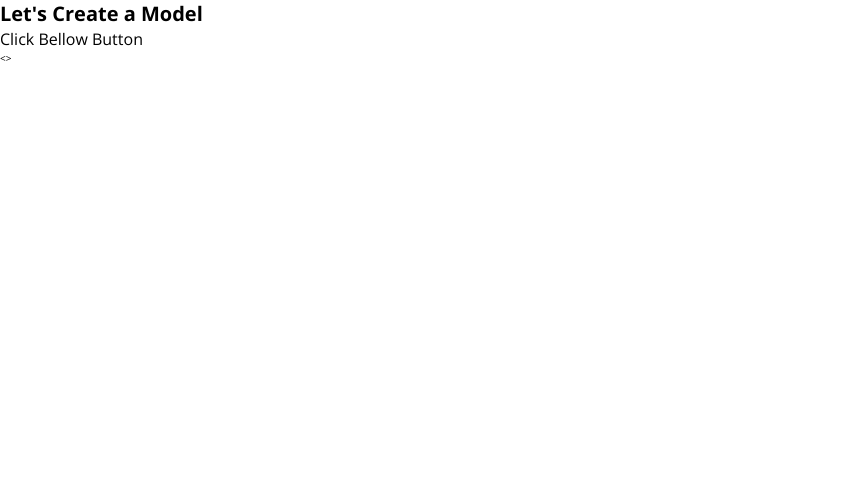
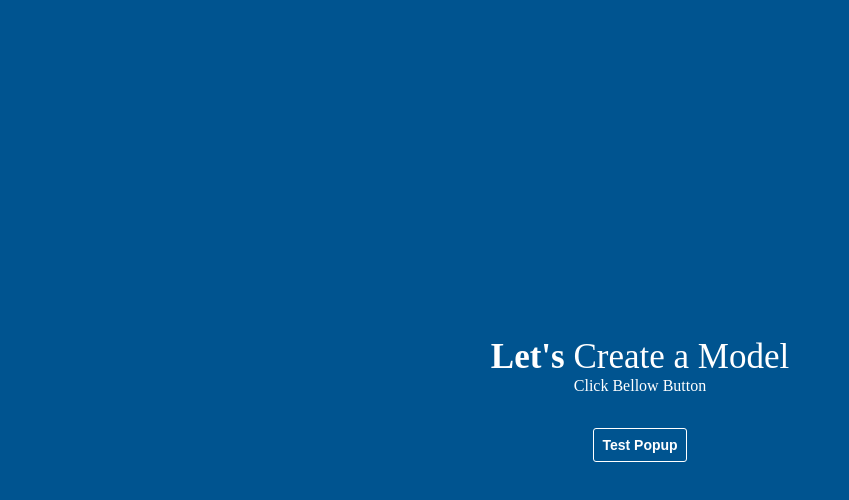
Before and after one commit to DMGamage/JS_Practice, a plain HTML site: page Model_popup/index.html in a window 1280 px wide. Shown: the whole page, without its empty margins (0-849 px from the left). Drawn offline with nearby package versions, Linux system fonts and the light colour scheme.

Commit message:
Finish Css part

```diff
--- a/Model_popup/index.html
+++ b/Model_popup/index.html
@@ -16,7 +16,27 @@
     <p>Click Bellow Button</p>
   </header>
 
-  <>
+  <section>
+    <div class="container">
+      <form action="">
+        <button id="btn">Test Popup</button>
+      </form>
+    </div>
+  </section>
+
+  <div class="modal">
+    <div class="model-container">
+      <span class="close">&times;</span>
+      <h1>Hello World!!</h1>
+      <hr>
+      <p>Lorem* jhdbfkjs hjg bfksjd sd fgbkjs skjfgbjksgis hfwie wi gfwklig sislfbsig sif giswlfgswbighf ilswgifsw f
+         lugfswligfoig l sliuewg fwlopwe ; wsiuf gwsig iw fliwfh wifgf;bs gohfebfuwsl dfsjf;
+      </p>
+
+    </div>
+
+
+  </div>
 
     <script src="script.js"></script>
   </body>
--- a/Model_popup/styles.css
+++ b/Model_popup/styles.css
@@ -21,21 +21,94 @@ html {
   font-size: 10px;
 }
 
-body {
-  font-family: "Open Sans", sans-serif;
+body{
+  display:flex;
+  flex-direction: column;
+  align-items: center;
+  justify-content: center;
+  background-color: var(--light-blue);
+  height: 100vh;
 }
 
-p {
-  font-size: 1.6rem;
+p{
+  font-size:1.6rem;
   line-height: 1.5;
+
 }
 
-img {
-  width: 100%;
+header{
+  text-align:center;
+  color:#fff;
+  padding-bottom: 3rem;
+
 }
 
-.container {
-  max-width: 900px;
-  margin: 0 auto;
-  padding: 0 20px;
+header h1{
+  font-size: 3.5rem;
+  font-weight: 300;
+  line-height: 1;
+
+
 }
+
+header h1 span{
+  font-weight: 700;
+
+}
+
+section .container{
+  display: flex;
+  justify-content: center;
+  align-items: center;
+  flex-direction: column;
+}
+
+form button{
+  outline: none;
+  border: 1px solid #fff;
+  padding: 8px;
+  border-radius:3px;
+  background-color: transparent;
+ color: #fff;
+  font-size:1.4rem ;
+  font-weight: 700;
+  transition: all .3s;
+  cursor: pointer;
+}
+
+form button:hover{
+  background-color: var(--color-sec);
+}
+
+.modal {
+  display: none;
+  position: fixed;
+  left:0;
+  top:0;
+  width: 100%;
+  height: 100%;
+  overflow: auto;
+  background-color:rgba(0,0,0,.5);
+  z-index: 1;
+}
+
+.modal-content{
+  width: 80%;
+  max-width: 60rem;
+  background-color: #eee;
+  margin: 15% auto;
+  padding: 2rem;
+  border: 1px solid #777;
+  text-align: center;
+  animation: slide ease .8s;
+}
+
+@keyframes slide {
+  from{
+    transform: translateY(-30px);
+  }
+  to{
+    transform: translateY(0);
+  }
+
+}
```
